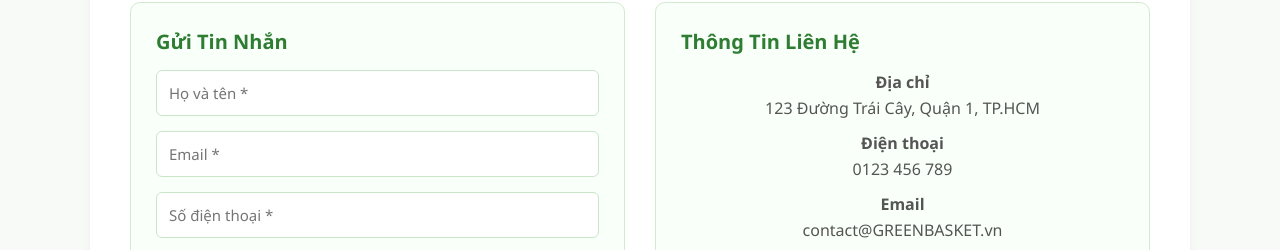
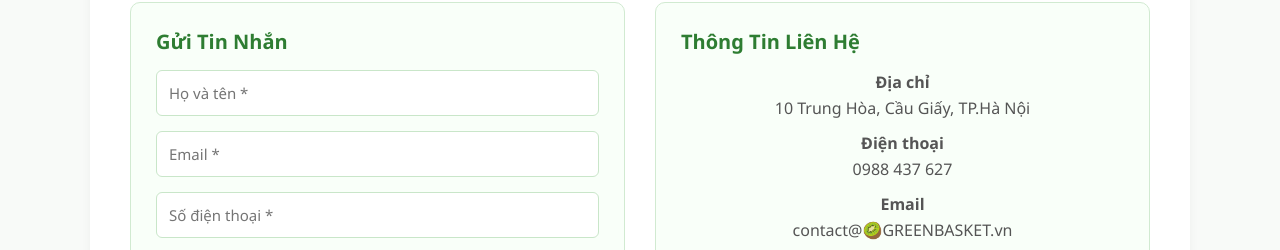
Before and after one commit to duc1255m/tr-i-c-y, a plain HTML site: page contact2.html in a window 1280 px wide. Shown: the part 253-503 px from the top of the page. Drawn offline with Linux system fonts and the light colour scheme.

```diff
--- a/contact2.html
+++ b/contact2.html
@@ -45,9 +45,9 @@
       <!-- Thông tin liên hệ -->
       <div class="info-box">
         <h2>Thông Tin Liên Hệ</h2>
-        <p><strong>Địa chỉ</strong><br>123 Đường Trái Cây, Quận 1, TP.HCM</p>
-        <p><strong>Điện thoại</strong><br>0123 456 789</p>
-        <p><strong>Email</strong><br>contact@GREENBASKET.vn</p>
+        <p><strong>Địa chỉ</strong><br>10 Trung Hòa, Cầu Giấy, TP.Hà Nội</p>
+        <p><strong>Điện thoại</strong><br>0988 437 627</p>
+        <p><strong>Email</strong><br>contact@🥝GREENBASKET.vn</p>
         <p><strong>Giờ làm việc</strong><br>Thứ 2 - Chủ nhật: 7:00 - 20:00</p>
 
         <div class="hotline-box">
```
Also changed, not shown: contact.html (+2 -2 lines).
